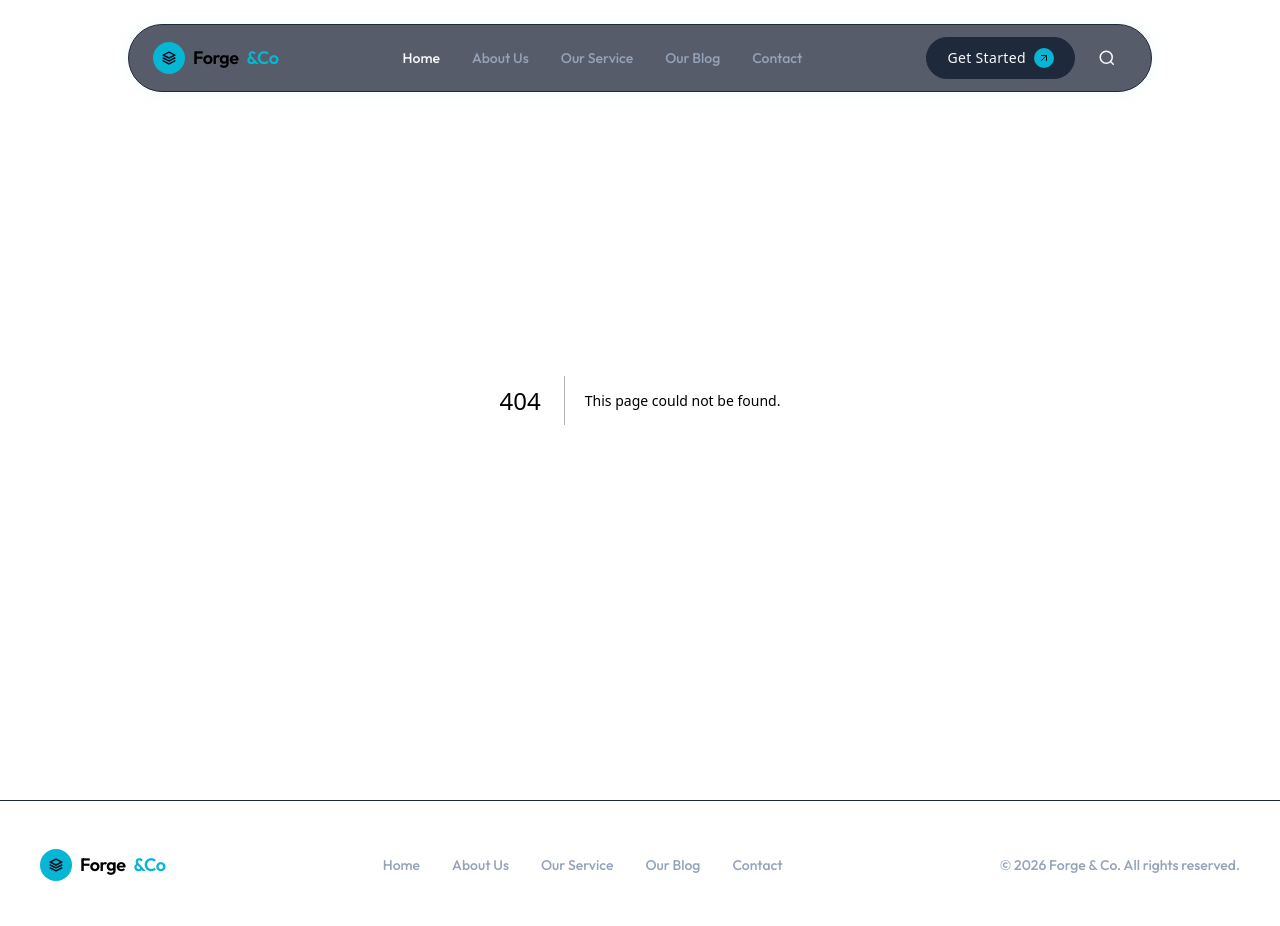
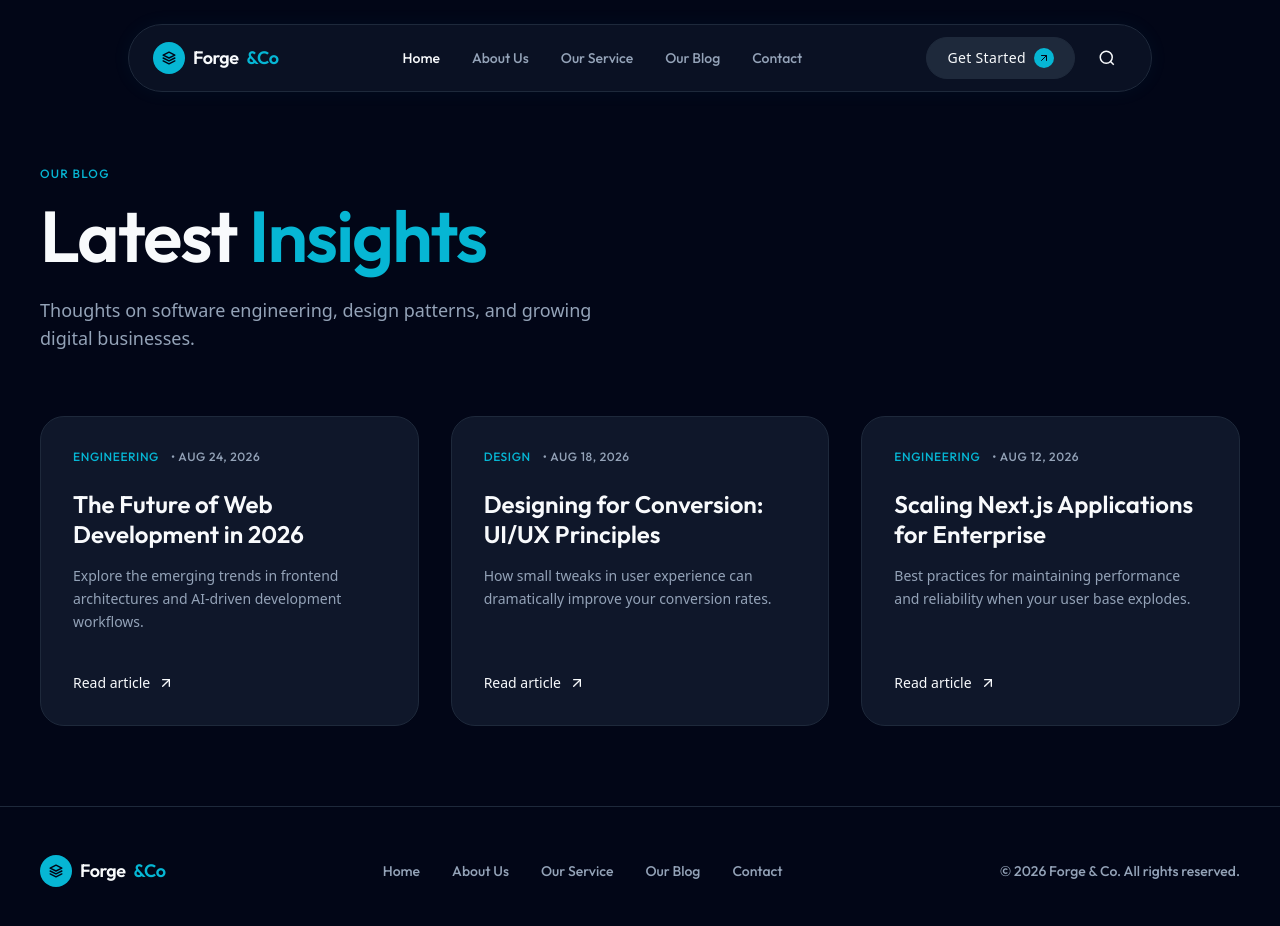
Before and after one commit to Abdulrehmanshabir/forge-agency-website, a Next.js app: page /blog in a window 1280 px wide. Before the commit this address had no page. Shown: the top 926 px of the page. Built offline with nearby package versions, Linux system fonts and the light colour scheme.

Commit message:
feat: add blog page

```diff
--- /dev/null
+++ b/app/blog/page.tsx
@@ -0,0 +1,71 @@
+import { ArrowUpRight } from "lucide-react";
+
+export const metadata = {
+  title: "Our Blog | Forge & Co",
+  description: "Read our latest thoughts, insights, and news.",
+};
+
+const posts = [
+  {
+    title: "The Future of Web Development in 2026",
+    category: "Engineering",
+    date: "Aug 24, 2026",
+    excerpt: "Explore the emerging trends in frontend architectures and AI-driven development workflows.",
+  },
+  {
+    title: "Designing for Conversion: UI/UX Principles",
+    category: "Design",
+    date: "Aug 18, 2026",
+    excerpt: "How small tweaks in user experience can dramatically improve your conversion rates.",
+  },
+  {
+    title: "Scaling Next.js Applications for Enterprise",
+    category: "Engineering",
+    date: "Aug 12, 2026",
+    excerpt: "Best practices for maintaining performance and reliability when your user base explodes.",
+  },
+];
+
+export default function BlogPage() {
+  return (
+    <div className="pt-40 pb-20 px-6 md:px-10 max-w-7xl mx-auto min-h-[80svh]">
+      <div className="mb-16">
+        <span className="font-body text-xs uppercase tracking-widest text-primary">
+          Our Blog
+        </span>
+        <h1 className="font-display font-semibold text-5xl md:text-7xl mt-4 tracking-tight">
+          Latest <span className="text-primary">Insights</span>
+        </h1>
+        <p className="text-muted text-lg mt-6 max-w-xl">
+          Thoughts on software engineering, design patterns, and growing digital businesses.
+        </p>
+      </div>
+
+      <div className="grid md:grid-cols-2 lg:grid-cols-3 gap-8">
+        {posts.map((post, i) => (
+          <article
+            key={i}
+            className="group flex flex-col justify-between p-8 rounded-3xl border border-line bg-panel hover:bg-panel-2 transition-colors duration-300 relative overflow-hidden"
+          >
+            <div>
+              <div className="flex items-center gap-3 mb-6 text-xs font-body uppercase tracking-wider">
+                <span className="text-primary">{post.category}</span>
+                <span className="text-muted">• {post.date}</span>
+              </div>
+              <h2 className="font-display text-2xl font-semibold mb-4 leading-tight group-hover:text-primary transition-colors">
+                {post.title}
+              </h2>
+              <p className="text-muted text-sm leading-relaxed">
+                {post.excerpt}
+              </p>
+            </div>
+
+            <div className="mt-10 flex items-center gap-2 text-sm font-medium text-fg group-hover:text-primary transition-colors">
+              Read article <ArrowUpRight size={16} />
+            </div>
+          </article>
+        ))}
+      </div>
+    </div>
+  );
+}
```
